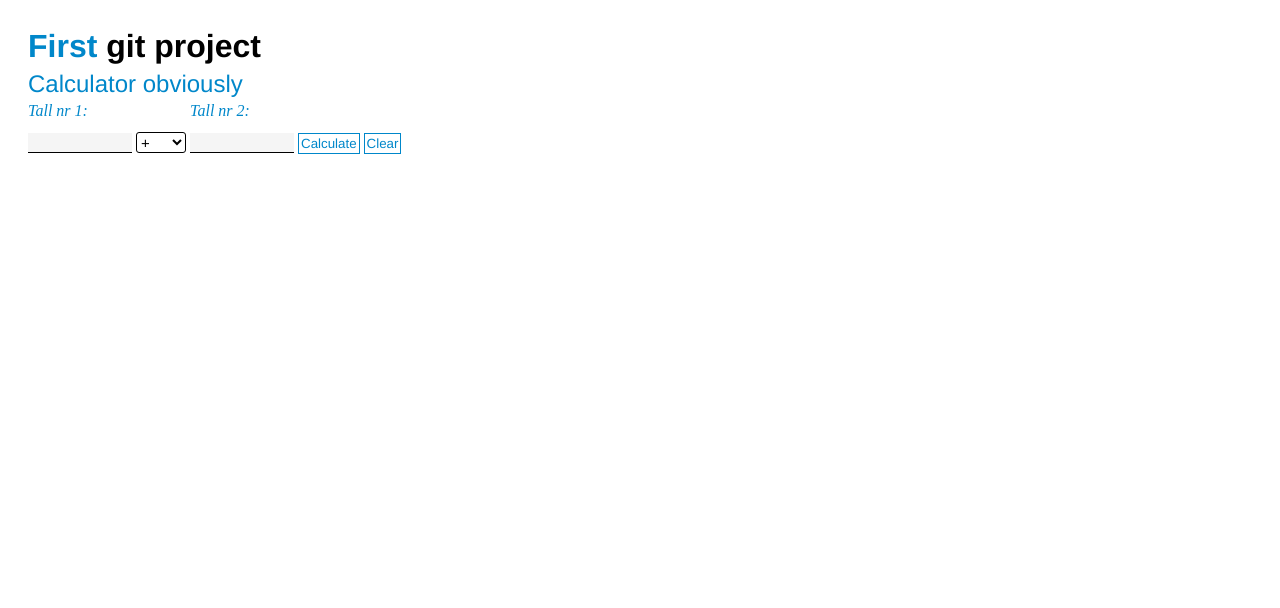
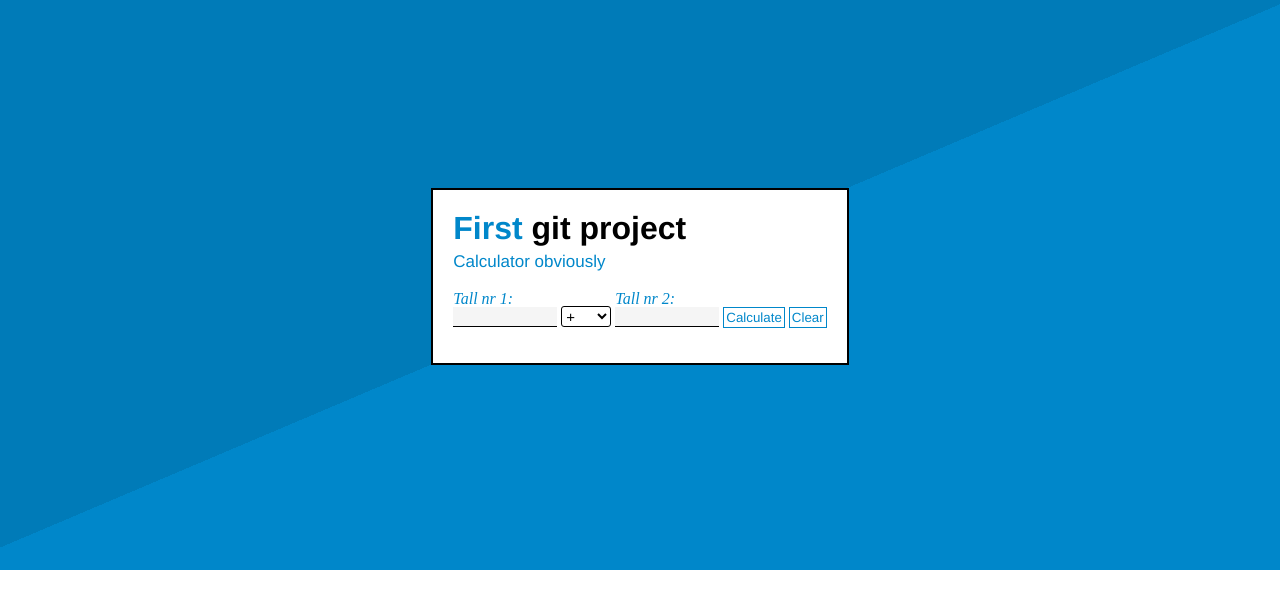
Before and after one commit to EirikAarrestad/GitProject1, a plain HTML site: page index.html in a window 1280 px wide. Drawn offline with Linux system fonts and the light colour scheme.

Commit message:
changed css

```diff
--- a/style.css
+++ b/style.css
@@ -12,6 +12,7 @@ h2 {
     font-weight: lighter;
     color: #0087ca;
     margin-top: 0px;
+    font-size: 17px;
 }
 
 /* Form elements - Applies to select and input elements */
@@ -35,9 +36,27 @@ input {
     width: 100px;
 }
 
+html {
+    height: 400px;
+}
+
+body {
+    z-index: 1;
+    padding-top: 180px;
+    background: linear-gradient(157deg, #007bb8 49%, #0087ca 49%);
+    background-repeat: no-repeat;
+    background-size: 1290px 570px;
+}
+
 /* Container element - Applies to an element with the class 'container' */
 .container {
+    background-color: white;
     padding: 20px;
+    border: black solid 2px;
+    width: fit-content;
+    margin: 0 auto;
+    z-index: 2;
+    height: 132.5px;
 }
 
 /* Main element - Applies to the main element */
@@ -94,11 +113,11 @@ label {
     color: #0087ca;
     font-style: italic;
     position: absolute;
-    top: 102px;
+    top: 290px;
 }
 
 /* Apply styling to output-field elements */
-.output-field {
+#output-field {
     font-size: 20px;
-    margin-top: 20px;
+    margin-top: 10px;
 }
```
